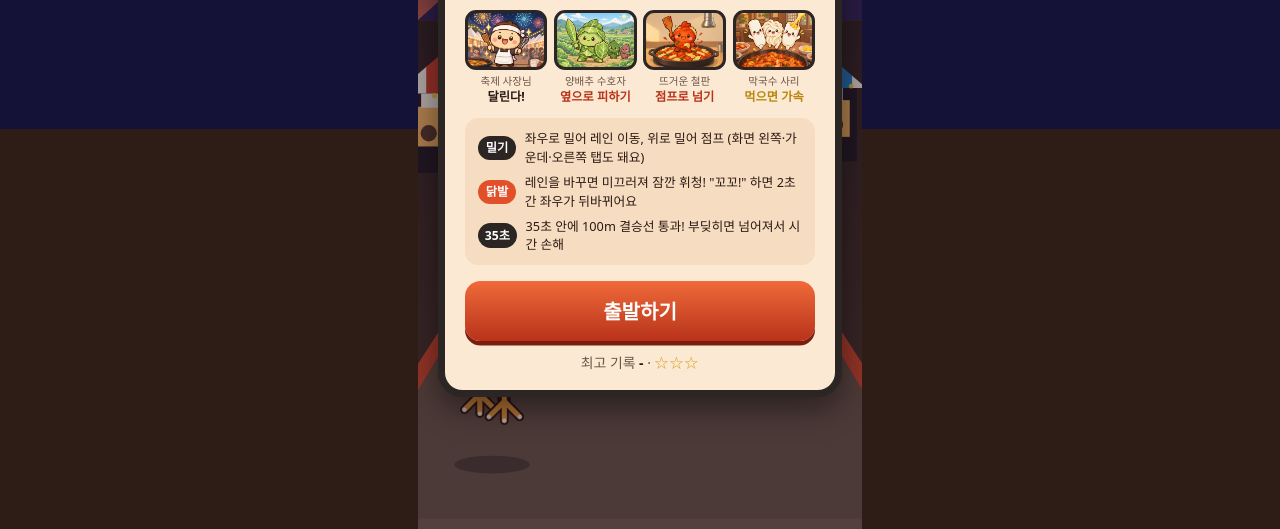
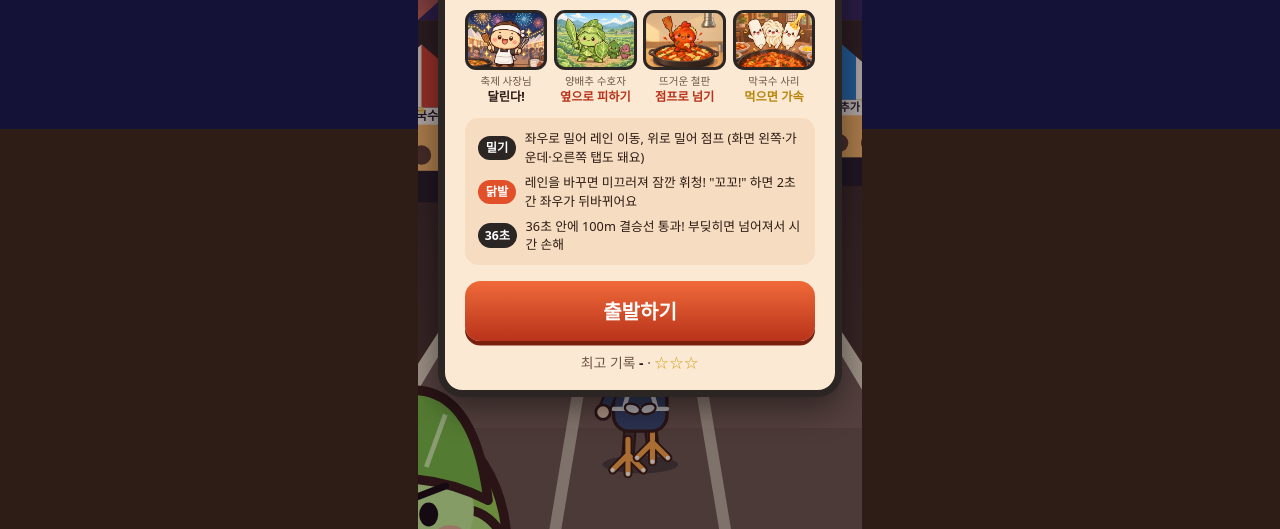
Before and after one commit to h20232568-dot/chuncheon-cardpack-gacha, a plain HTML site: page minigames/run/index.html in a window 1280 px wide. Shown: the part 271-800 px from the top of the page. Drawn offline with Linux system fonts and the light colour scheme.

Commit message:
100m 달리기 난이도 완화
- 제한 시간 35초 → 36초, 별 기준 완주 / 27초 / 21초
- 장애물 간격 넓히고 두 레인 동시 막힘 줄임
- 넘어짐·휘청·좌우 반전 시간 단축, 반전 빈도 줄임

Co-Authored-By: Claude Opus 5.5 <noreply@anthropic.com>

```diff
--- a/hub.js
+++ b/hub.js
@@ -13,7 +13,7 @@
   const jrStars = jr ? [10, 30, 60].filter((s) => jr.best >= s).length : 0;
   const wmStars = wm ? [500, 1000, 1500].filter((s) => wm.best >= s).length : 0;
   const rn = read('chuncheon.minigame.run');
-  const rnStars = rn && rn.best != null ? [35, 28, 22].filter((s) => rn.best <= s).length : 0;
+  const rnStars = rn && rn.best != null ? [36, 27, 21].filter((s) => rn.best <= s).length : 0;
   const ct = read('chuncheon.minigame.catch');
   const ctStars = ct ? [400, 800, 1200].filter((s) => ct.best >= s).length : 0;
 
--- a/minigames/run/game.js
+++ b/minigames/run/game.js
@@ -6,7 +6,7 @@
    - 닭발 ②: "꼬꼬!" 경고 뒤 2초간 좌우 조작이 뒤바뀜
    - 양배추 수호자: 키가 커서 피해야 함 / 뜨거운 철판: 점프로 넘기
    - 막국수 사리: 먹으면 잠깐 가속
-   - 35초 안에 100m 결승선 통과
+   - 36초 안에 100m 결승선 통과
    ========================================================= */
 (() => {
 'use strict';
@@ -15,14 +15,14 @@
 const W = 400, H = 720;
 const PI = Math.PI, TAU = PI * 2;
 const CFG = {
-  goal: 100, limit: 35,
-  vRun: 5.2, vBoost: 7.6, accel: 2.4,  // m/s
+  goal: 100, limit: 36,
+  vRun: 5.2, vBoost: 7.6, accel: 3.2,  // m/s
   boostTime: 2.5,
   jumpAir: 0.62, jumpG: 26,
-  slipLock: 0.3,                       // 레인 바꾼 뒤 휘청 (조작 불가)
-  fallTime: 1.6, invuln: 0.7,
-  warnTime: 0.9, reverseTime: 2.2,     // 꼬꼬! 경고 → 좌우 반전
-  stars: [35, 28, 22],                 // ★ 완주 / ★★ 28초 이내 / ★★★ 22초 이내
+  slipLock: 0.2,                       // 레인 바꾼 뒤 휘청 (조작 불가)
+  fallTime: 1.35, invuln: 1.0,
+  warnTime: 1.2, reverseTime: 1.6,     // 꼬꼬! 경고 → 좌우 반전
+  stars: [36, 27, 21],                 // ★ 완주 / ★★ 27초 이내 / ★★★ 21초 이내
 };
 const SAVE_KEY = 'chuncheon.minigame.run';
 const HZ = 262, F = 400, CAMH = 3, PZ = 3; // 원근: 지평선, 초점, 카메라 높이, 카메라~선수 거리(m)
@@ -117,11 +117,11 @@ function buildCourse() {
   while (d < 95) {
     const k = d / 100;
     const lanes = [-1, 0, 1].sort(() => Math.random() - 0.5);
-    if (Math.random() < 0.45) lanes.unshift(...lanes.splice(lanes.indexOf(0), 1)); // 가운데 레인에 더 자주 (가만히 있으면 못 버팀)
-    const nBlock = d > 25 && Math.random() < 0.55 ? 2 : 1;
+    if (Math.random() < 0.4) lanes.unshift(...lanes.splice(lanes.indexOf(0), 1)); // 가운데 레인에 더 자주 (가만히 있으면 못 버팀)
+    const nBlock = d > 35 && Math.random() < 0.4 ? 2 : 1;
     for (let i = 0; i < nBlock; i++) obs.push({ d, lane: lanes[i], type: Math.random() < 0.5 ? 'plate' : 'cabbage', done: false, hit: false });
     if (Math.random() < 0.28) items.push({ d: d + 0.01, lane: lanes[2], got: false });
-    d += lerp(7, 4.4, k) * (0.85 + Math.random() * 0.3);
+    d += lerp(8, 5.4, k) * (0.85 + Math.random() * 0.3);
   }
   return { obs, items };
 }
@@ -137,7 +137,7 @@ function freshState(mode) {
     y: 0, vy: 0, air: false,
     fallT: -9, invulnT: -9, falls: 0,
     boostT: -9, saris: 0,
-    warnAt: 6 + Math.random() * 3, revUntil: -9,
+    warnAt: 9 + Math.random() * 3, revUntil: -9,
     obs: course.obs, items: course.items,
     runPh: 0, lastStep: 0,
     cd: null, endT: 0, flash: 0, flashC: '255,60,30', shake: 0, lastTick: 99,
@@ -327,7 +327,7 @@ function update(dt) {
       if (S.time >= S.warnAt && S.time < S.warnAt + dt + 0.0001) { Snd.kkokko(); pop('꼬꼬! 닭발이 꼬인다!', '#ffcf4a', 22, 200, 230, 1.0); }
       if (S.time >= S.warnAt + CFG.warnTime && S.revUntil < S.warnAt) {
         S.revUntil = S.time + CFG.reverseTime;
-        S.warnAt = S.revUntil + 6 + Math.random() * 4;
+        S.warnAt = S.revUntil + 9 + Math.random() * 4;
       }
     }
 
--- a/minigames/run/index.html
+++ b/minigames/run/index.html
@@ -47,7 +47,7 @@
       <ul class="howto">
         <li><span class="k">밀기</span><span>좌우로 밀어 레인 이동, 위로 밀어 점프 (화면 왼쪽·가운데·오른쪽 탭도 돼요)</span></li>
         <li><span class="k red">닭발</span><span>레인을 바꾸면 미끄러져 잠깐 휘청! "꼬꼬!" 하면 2초간 좌우가 뒤바뀌어요</span></li>
-        <li><span class="k">35초</span><span>35초 안에 100m 결승선 통과! 부딪히면 넘어져서 시간 손해</span></li>
+        <li><span class="k">36초</span><span>36초 안에 100m 결승선 통과! 부딪히면 넘어져서 시간 손해</span></li>
       </ul>
 
       <button id="startBtn" class="btn primary">출발하기</button>
```
